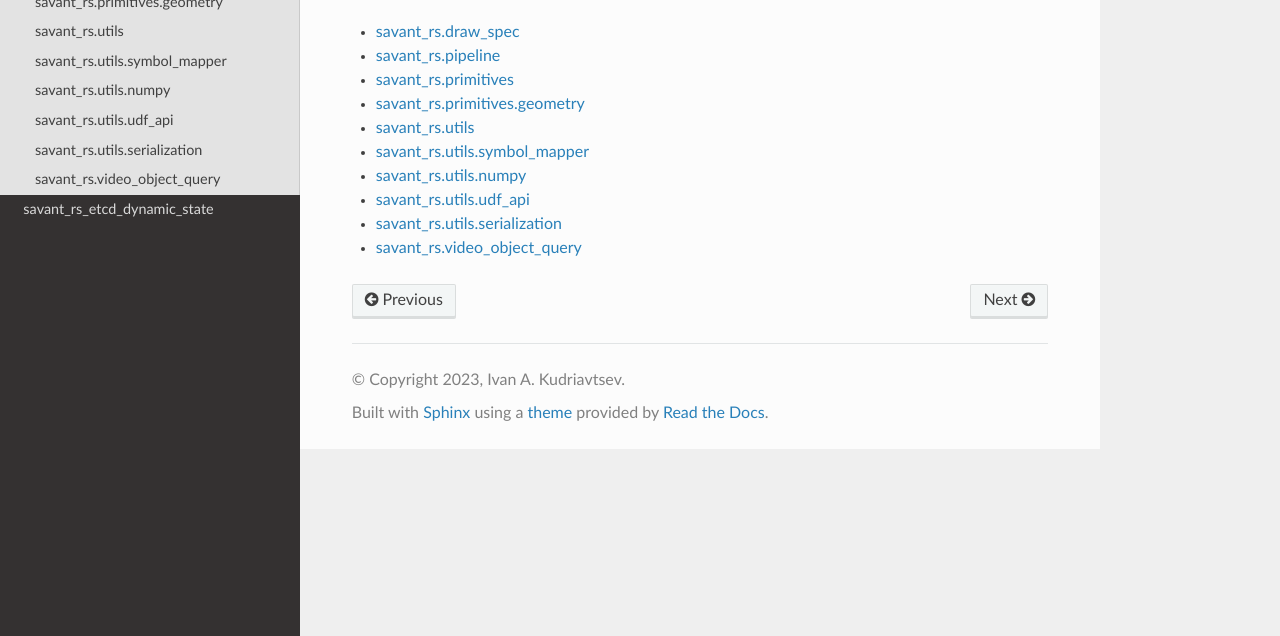
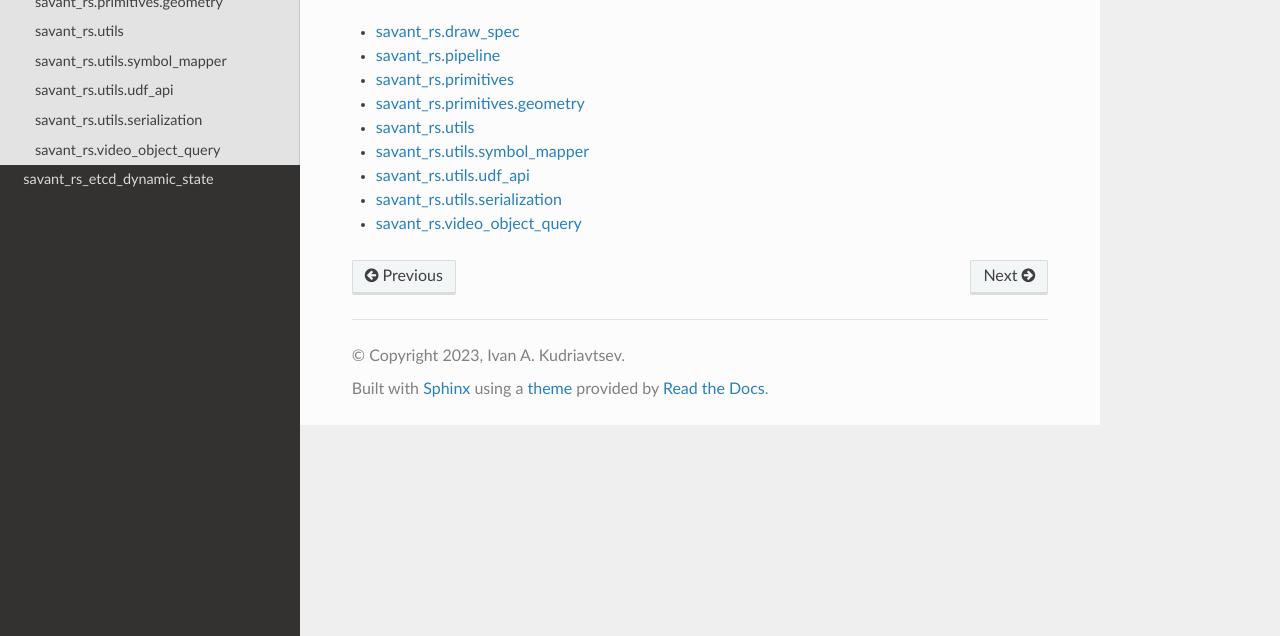
Before and after one commit to insight-platform/savant-rs, a Sphinx documentation site: the page built from docs/source/modules/savant_rs/module.rst, in a window 1280 px wide, cut to the strip 264-900 px from the top of the page. Built offline with Sphinx 7.4.7 and the Read the Docs theme 2.0.0, drawn with Linux system fonts in a browser that asks for light colours; the version number is read from the project's files by our own code.

Commit message:
fixed docs

```diff
--- a/docs/source/modules/savant_rs/module.rst
+++ b/docs/source/modules/savant_rs/module.rst
@@ -15,7 +15,6 @@ savant_rs
    primitives_geometry
    utils
    utils_symbol_mapper
-   utils_numpy
    utils_udf_api
    utils_serialization
    video_object_query
--- a/docs/source/modules/savant_rs/utils_numpy.rst
+++ /dev/null
@@ -1,6 +0,0 @@
-savant_rs.utils.numpy
----------------------
-
-.. automodule:: savant_rs.utils.numpy
-   :members:
-   :undoc-members:
```
Also changed, not shown: 1 other file.
